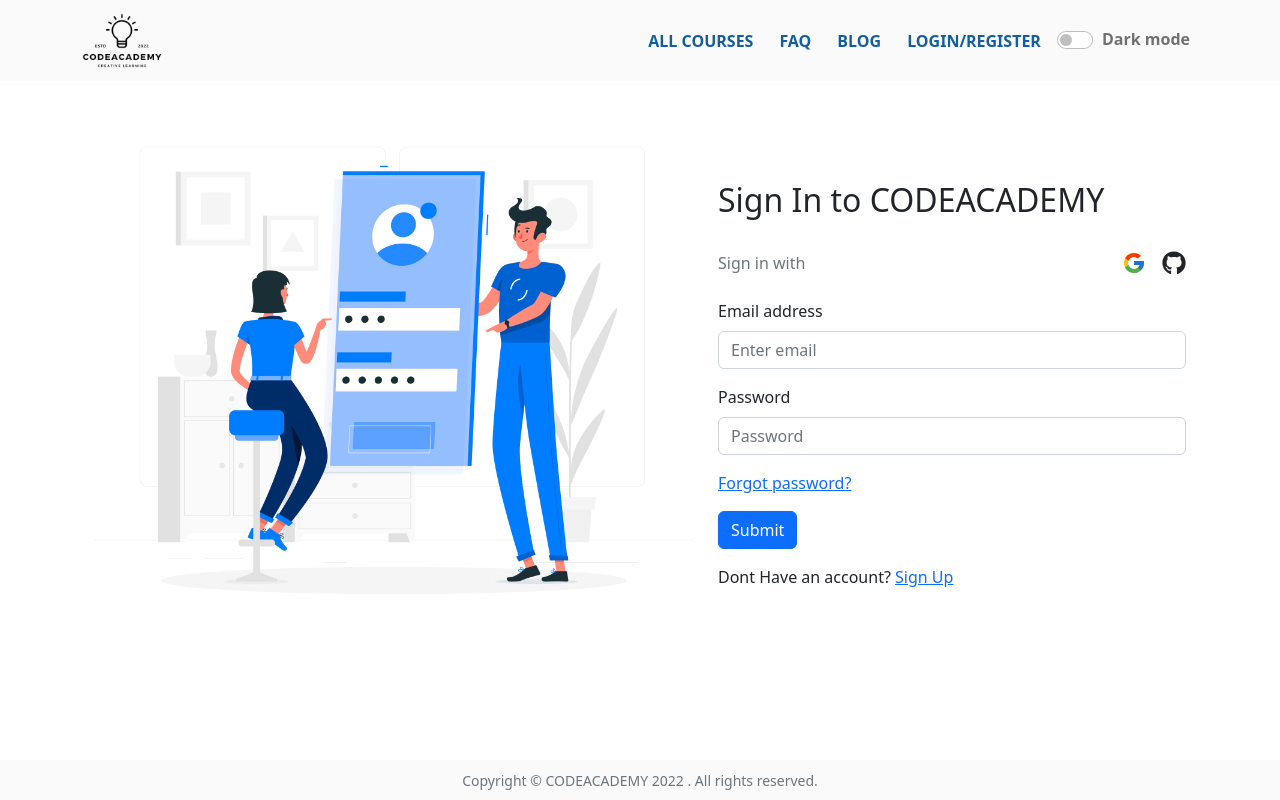
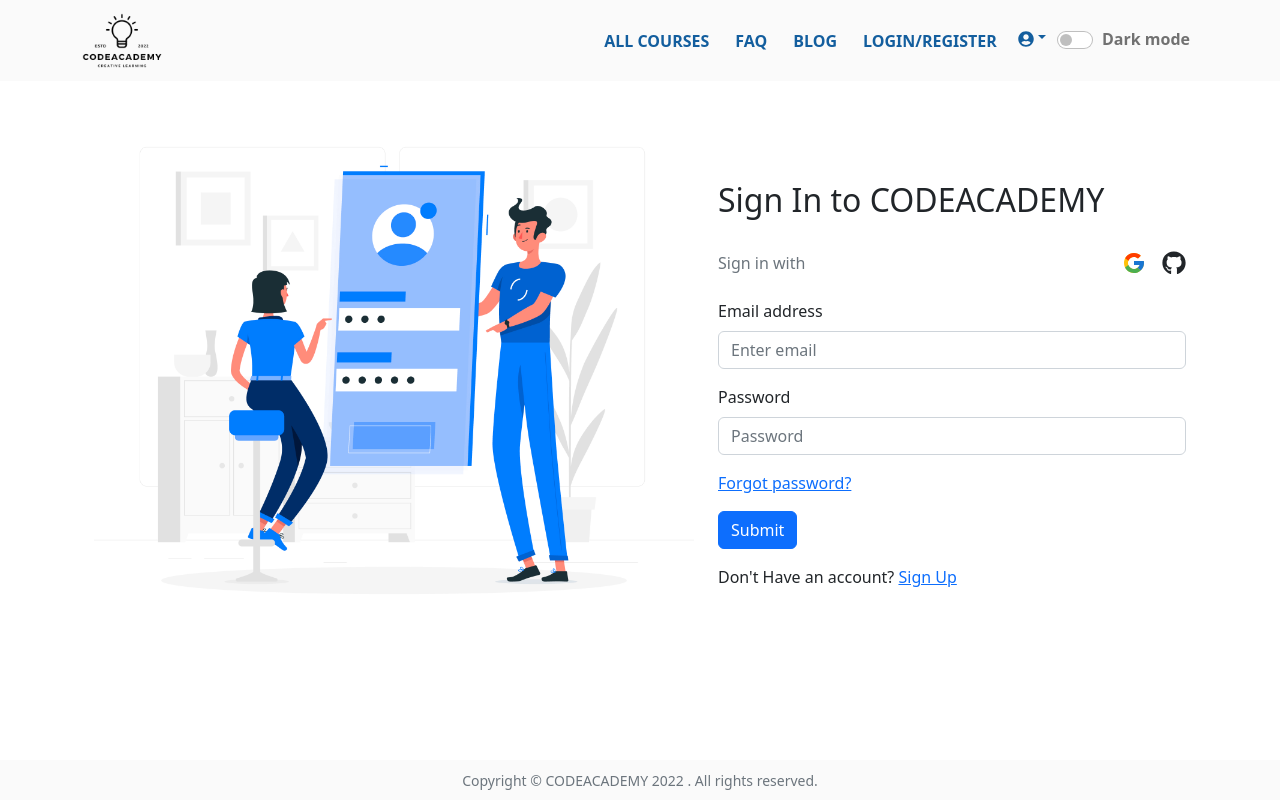
Before and after one commit to masudcodex/codeacademy, a React (Create React App) app: page /login in a window 1280 px wide. Built offline with nearby package versions, Linux system fonts and the light colour scheme; no server answers.

Commit message:
logged in userprofile picture in navbar setup

```diff
--- a/src/Routes/Routes/Routes.js
+++ b/src/Routes/Routes/Routes.js
@@ -21,17 +21,17 @@
         children: [
             {
                 path: '/',
-                loader: async () => fetch('http://localhost:5000/course'),
+                loader: async () => fetch('https://codeacademy-server.vercel.app/course'),
                 element: <Courses></Courses>
             },
             {
                 path: '/category/:id',
-                loader: async ({params}) => fetch(`http://localhost:5000/category/${params.id}`),
+                loader: async ({params}) => fetch(`https://codeacademy-server.vercel.app/category/${params.id}`),
                 element: <Categories></Categories>
             },
             {
                 path: '/course/:id',
-                loader: async({params}) => fetch(`http://localhost:5000/course/${params.id}`),
+                loader: async({params}) => fetch(`https://codeacademy-server.vercel.app/course/${params.id}`),
                 element: <CourseDetails></CourseDetails>
             },
 
--- a/src/Shared/Header/Header.css
+++ b/src/Shared/Header/Header.css
@@ -1,5 +1,8 @@
 .header{
     background-color: #fafafa;
+}
+.nav-link img{
+    border-radius: 50%;
 }
 .nav-link a{
     color: #135e9e;
--- a/src/Shared/Header/Header.js
+++ b/src/Shared/Header/Header.js
@@ -1,16 +1,22 @@
 import React, { useContext } from 'react';
-import { Container, Form, Nav, Navbar, NavDropdown, ToggleButton } from 'react-bootstrap';
+import { AuthContext } from '../../contexts/AuthProvider';
 import { Link } from 'react-router-dom';
+import { Container, Form, Nav, Navbar, NavDropdown, OverlayTrigger, Tooltip } from 'react-bootstrap';
 import logo from '../../assets/images/logo.png';
 import { FaUserCircle } from 'react-icons/fa';
 import "react-toggle/style.css"
 import './Header.css';
-import { AuthContext } from '../../contexts/AuthProvider';
 
 
 const Header = () => {
 
-    const {user, logOutUser, setLoading} = useContext(AuthContext);
+    const {user, logOutUser } = useContext(AuthContext);
+
+    const renderTooltip = (props) => (
+        <Tooltip id="button-tooltip" {...props}>
+          {user?.displayName}
+        </Tooltip>
+      );
 
 
     //-------Logout users--------//
@@ -35,15 +41,27 @@
                     <span className='nav-link'><Link to="/faq">FAQ</Link></span>
                     <span className='nav-link'><Link to="/blog">BLOG</Link></span>
                     <span className='nav-link'><Link to="/login">LOGIN/REGISTER</Link></span>
-                    {
-                        user?.uid &&
-                        <NavDropdown title={<FaUserCircle></FaUserCircle>}>
-                        <NavDropdown.Item className="nav-link"><Link to="/profile">Your profile</Link></NavDropdown.Item>
-                        <NavDropdown.Item className='nav-link'>
-                            <Link onClick={handleLogOut}>Log Out</Link>
-                        </NavDropdown.Item>
-                        </NavDropdown>
-                    }
+                    <NavDropdown title={user?.photoURL ?
+                    <OverlayTrigger
+                    placement="right"
+                    delay={{ show: 250, hide: 400 }}
+                    overlay={renderTooltip}
+                    >
+                    <img width={25} src={user?.photoURL} alt=""/>
+                    </OverlayTrigger> :
+                    <FaUserCircle />}>
+                        {user?.uid &&
+                        <>
+                            <NavDropdown.Item className="nav-link">
+                                <Link to="/profile">Your profile</Link>
+                            </NavDropdown.Item>
+                            <NavDropdown.Item className='nav-link'>
+                                <Link onClick={handleLogOut}>Log Out</Link>
+                            </NavDropdown.Item>
+                        </>
+
+                        }
+                    </NavDropdown>
 
                     <span className='nav-link'>
                         <Form.Check
--- a/src/Shared/Sidebar/RightSidebar/RightSidebar.js
+++ b/src/Shared/Sidebar/RightSidebar/RightSidebar.js
@@ -5,7 +5,7 @@
 const RightSidebar = () => {
     const [categories, setCategories] = useState([]);
     useEffect(()=>{
-        fetch(`http://localhost:5000/category`)
+        fetch(`https://codeacademy-server.vercel.app/category`)
         .then(res=>res.json())
         .then(data=> setCategories(data))
     },[])
--- a/src/pages/Login/Login.js
+++ b/src/pages/Login/Login.js
@@ -29,9 +29,9 @@
         .then(result=>{
             const user = result.user;
             console.log(user);
+            toast.success('Login Successful!');
+            navigate(from, { replace: true });
             form.reset();
-            navigate(from, { replace: true });
-            toast.success('Login Successful!');
         })
         .catch(error=> {
             setError(error.message);
@@ -48,8 +48,8 @@
         .then(result=> {
             const user = result.user;
             console.log(user);
+            toast.success('Login Successful!');
             navigate(from, { replace: true });
-            toast.success('Login Successful!');
         })
         .catch(error=> {
             setError(error.message)
@@ -61,8 +61,8 @@
         .then(result=>{
             const user = result.user;
             console.log(user);
+            toast.success('Login Successful!');
             navigate(from, { replace: true });
-            toast.success('Login Successful!');
         })
         .catch(error=>setError(error.message))
     }
@@ -105,7 +105,7 @@
                             </Form.Text>
                         </Form>
                         <div className='mt-3'>
-                            <p>Dont Have an account? <Link to="/signup">Sign Up</Link></p>
+                            <p>Don't Have an account? <Link to="/signup">Sign Up</Link></p>
                         </div>
                     </Col>
                 </Row>
--- a/src/pages/SignUp/SignUp.js
+++ b/src/pages/SignUp/SignUp.js
@@ -123,7 +123,7 @@
                             </div>
                         </div>
                         <div className='mt-3'>
-                            <p>Already Have an account? <Link to="/login">Login</Link></p>
+                            <p className='mb-5'>Already Have an account? <Link to="/login">Login</Link></p>
                         </div>
                     </Col>
                     <Col>
```
